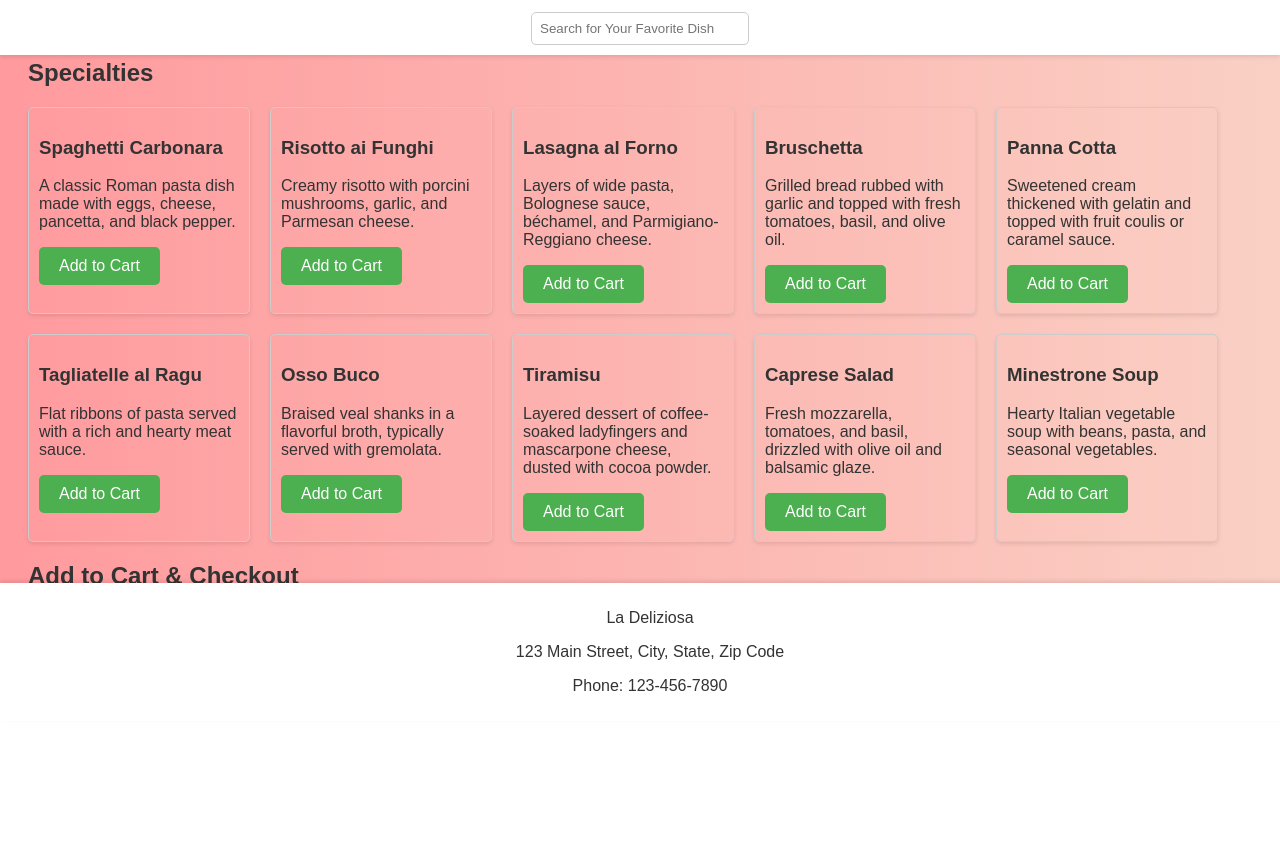
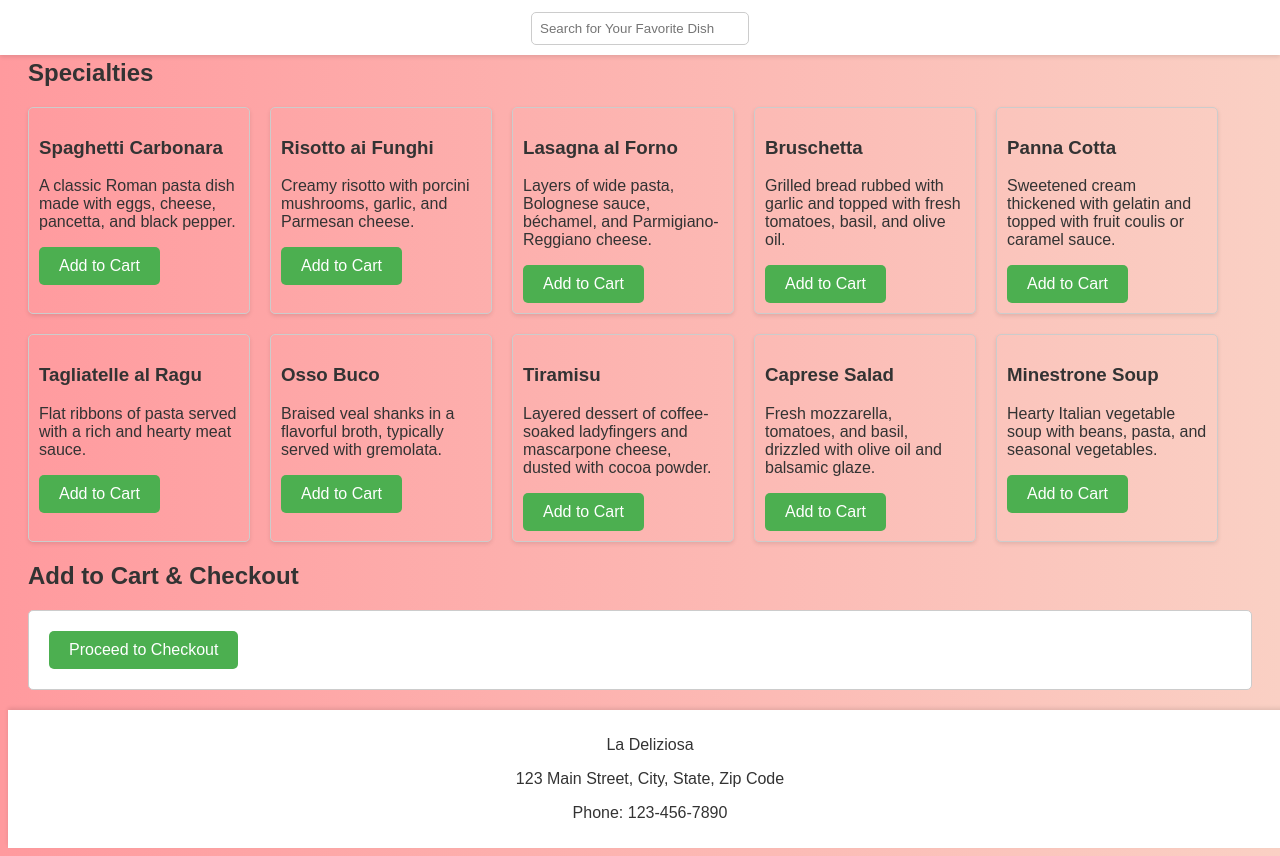
Before and after one commit to saksheekirans25/You1, a plain HTML site: page index.html in a window 1280 px wide. Shown: the part 79-935 px from the top of the page. Before the commit the page ends 800 px from the top, so only its background shows below. Drawn offline with Linux system fonts and the light colour scheme.

Commit message:
Update index.html

```diff
--- a/index.html
+++ b/index.html
@@ -191,7 +191,7 @@
             </div>
         </section>
     </main>
-    <footer>
+    <footer style="position: relative;">
         <p>La Deliziosa</p>
         <p>123 Main Street, City, State, Zip Code</p>
         <p>Phone: 123-456-7890</p>
```
